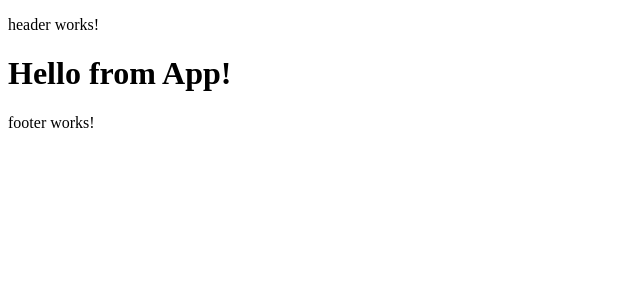
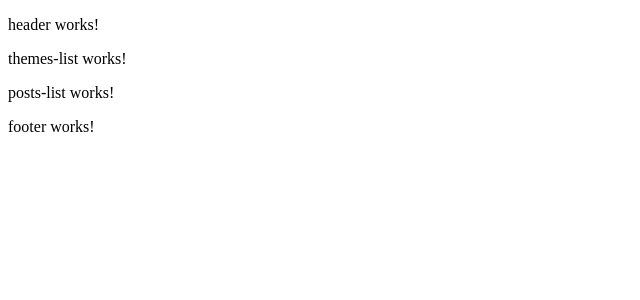
Before and after one commit to Djani-Antova/Angular, an Angular app in the folder 06.Workshop Components/WORKSHOP-COMPONENTS/components-workshop/: page / in a window 1280 px wide. Shown: the top 300 px of the page, without its empty margins (0-640 px from the left). Built offline with nearby package versions, Linux system fonts and the light colour scheme.

Commit message:
Create service component

```diff
--- a/06.Workshop Components/WORKSHOP-COMPONENTS/components-workshop/src/app/app.component.html
+++ b/06.Workshop Components/WORKSHOP-COMPONENTS/components-workshop/src/app/app.component.html
@@ -1,4 +1,4 @@
 
 <app-header />
-<h1>Hello from App!</h1>
+<app-main />
 <app-footer />
--- a/06.Workshop Components/WORKSHOP-COMPONENTS/components-workshop/src/app/main/main.component.html
+++ b/06.Workshop Components/WORKSHOP-COMPONENTS/components-workshop/src/app/main/main.component.html
@@ -1 +1,6 @@
-<p>main works!</p>
+
+<div>
+    <app-themes-list />
+    <app-posts-list />
+
+</div>
```
Also changed, not shown: 06.Workshop Components/WORKSHOP-COMPONENTS/components-workshop/src/app/api.service.ts (added, +11 -0 lines), 1 other file (tests, documents, lock files or other folders).
